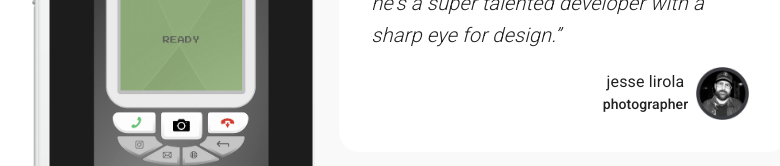
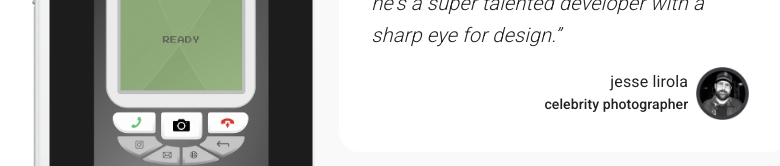
Before and after one commit to brianwatroba/dev-portfolio, a React (Create React App) app: page / in a window 1280 px wide. Shown: the part 4621-4787 px from the top of the page, without its empty margins (218-998 px from the left). Built offline with nearby package versions, Linux system fonts and the light colour scheme.

Commit message:
changed testimonial author alignment to right

```diff
--- a/src/Components/Testimonial.js
+++ b/src/Components/Testimonial.js
@@ -40,7 +40,7 @@ const useStyles = makeStyles((theme) => ({
     display: "flex",
     flexDirection: "column",
     justifyContent: "flex-end",
-    alignItems: "center",
+
     marginRight: theme.spacing(1),
     textAlign: "right",
   },
@@ -65,14 +65,22 @@ const Testimonial = ({ quote, author, title, avatar }) => {
               <Typography
                 variant="body1"
                 component="div"
-                style={{ textAlign: "right" }}
+                style={{
+                  textAlign: "right",
+                  display: "flex",
+                  justifyContent: "flex-end",
+                }}
               >
                 {author}
               </Typography>
               <Typography
                 variant="subtitle2"
                 component="div"
-                style={{ textAlign: "right" }}
+                style={{
+                  textAlign: "right",
+                  display: "flex",
+                  justifyContent: "flex-end",
+                }}
               >
                 {title}
               </Typography>
--- a/src/Sections/WhatIBuild.js
+++ b/src/Sections/WhatIBuild.js
@@ -223,7 +223,7 @@ const WhatIBuild = () => {
           <Testimonial
             quote="“i wanted a fresh, edgy take on a photography portfolio site, and brian brought my ideas to life--and then some. he's a super talented developer with a sharp eye for design.”"
             author="jesse lirola"
-            title="photographer"
+            title="celebrity photographer"
             avatar={jesseLirolaHeadshot}
           />
         </Grid>
```
Also changed, not shown: 1 other file (tests, documents, lock files or other folders).
